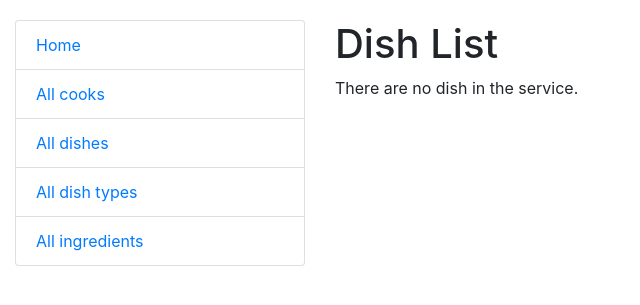
After one commit to KolBohdan/restaurant-kitchen-service, a Django app: page /dish/ in a window 1280 px wide. The commit adds this page. Shown: the top 305 px of the page, without its empty margins (0-640 px from the left). Run offline with Django 4.2, Linux system fonts and the light colour scheme; data that the repository does not hold is empty.

Commit message:
Add new view and page for Dish model, also update sidebar

```diff
--- a/kitchen/urls.py
+++ b/kitchen/urls.py
@@ -3,11 +3,13 @@ from django.urls import path
 from .views import (
     index,
     DishTypeListView,
+    DishListView,
 )
 
 urlpatterns = [
     path("", index, name="index"),
-    path("dish-types/", DishTypeListView.as_view(), name="dish-type-list")
+    path("dish-types/", DishTypeListView.as_view(), name="dish-type-list"),
+    path("dish/", DishListView.as_view(), name="dish-list")
 ]
 
 app_name = "kitchen"
--- a/kitchen/views.py
+++ b/kitchen/views.py
@@ -26,3 +26,7 @@ class DishTypeListView(generic.ListView):
     model = DishType
     template_name = "kitchen/dish_type_list.html"
     context_object_name = "dish_type_list"
+
+
+class DishListView(generic.ListView):
+    model = Dish
--- a/templates/includes/sidebar.html
+++ b/templates/includes/sidebar.html
@@ -6,10 +6,10 @@
     <a href="#">All cooks</a>
   </li>
   <li class="list-group-item">
-    <a href="#">All dishes</a>
+    <a href="{% url 'kitchen:dish-list' %}">All dishes</a>
   </li>
   <li class="list-group-item">
-    <a href="#">All dish types</a>
+    <a href="{% url 'kitchen:dish-type-list' %}">All dish types</a>
   </li>
   <li class="list-group-item">
     <a href="#">All ingredients</a>
--- /dev/null
+++ b/templates/kitchen/dish_list.html
@@ -0,0 +1,37 @@
+{% extends "base.html" %}
+
+{% block content %}
+  <h1>
+    Dish List
+  </h1>
+
+  {% if dish_list %}
+    <table class="table">
+      <tr>
+        <th>ID</th>
+        <th>Name</th>
+        <th>Price</th>
+        <th>Dish type</th>
+      </tr>
+
+      {% for dish in dish_list %}
+        <tr>
+          <td>
+              <a href="#">{{ dish.id }}</a>
+          </td>
+          <td>
+              {{ dish.name }}
+          </td>
+          <td>
+              {{ dish.price }}
+          </td>
+          <td>
+              {{ dish.dish_type }}
+          </td>
+        </tr>
+      {% endfor %}
+    </table>
+  {% else %}
+      <p>There are no dish in the service.</p>
+  {% endif %}
+{% endblock %}
```
